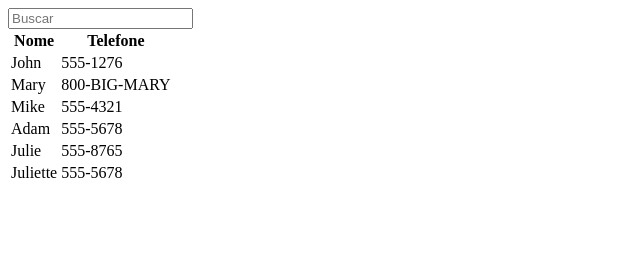
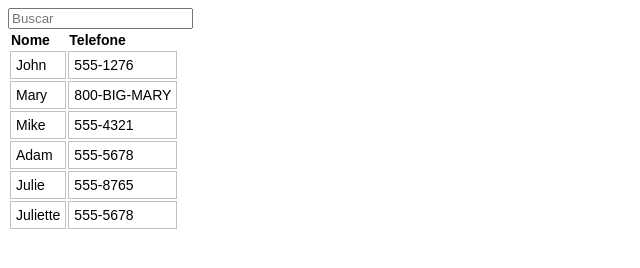
Before and after one commit to acauamontiel/angularjs-talk, a website: page examples/ex4.html in a window 1280 px wide. Shown: the whole page, without its empty margins (0-640 px from the left). Drawn offline with nearby package versions, Linux system fonts and the light colour scheme.

Commit message:
example 4 improved

```diff
--- a/examples/ex4.html
+++ b/examples/ex4.html
@@ -3,6 +3,17 @@
 <head>
 	<meta charset="UTF-8">
 	<title>Exemplo 4</title>
+
+<style>
+html {
+	font: 14px sans-serif;
+	text-align: left;
+}
+td {
+	padding: 5px;
+	border: 1px solid silver;
+}
+</style>
 </head>
 <body>
 	<div ng-init="persons = [
```
